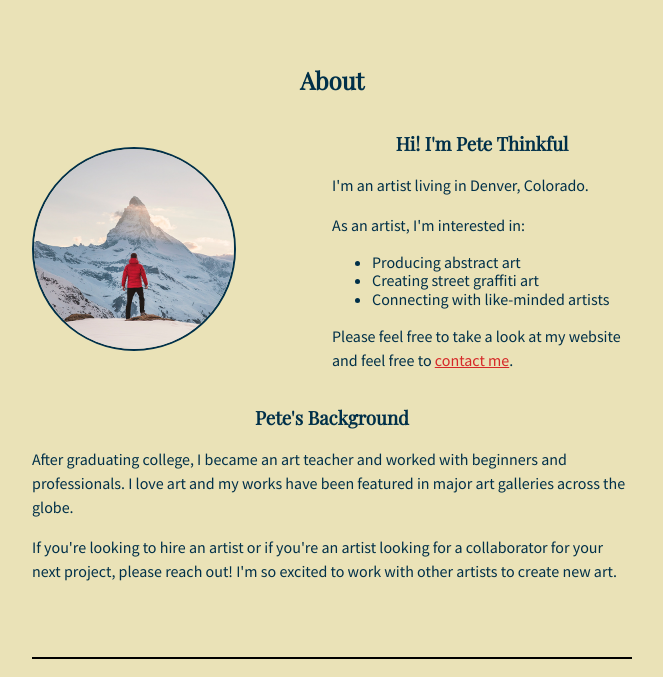
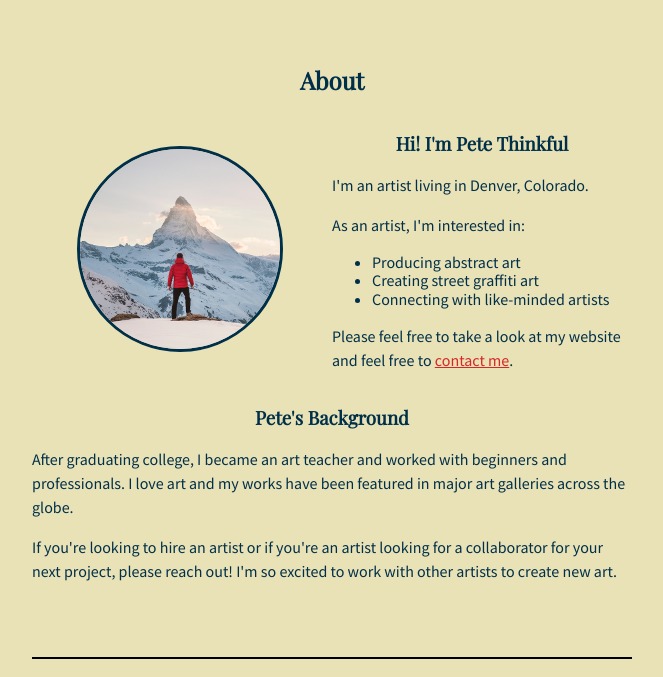
Before and after one commit to balexander85/pete-thinkful, a plain HTML site: page index.html in a window 1280 px wide. Shown: the part 123-800 px from the top of the page, without its empty margins (308-971 px from the left). Drawn offline with nearby package versions, Linux system fonts and the light colour scheme.

Commit message:
Improving layout of profile image like the screenshot

```diff
--- a/style.css
+++ b/style.css
@@ -62,8 +62,9 @@ img {
 }
 
 .image-circle {
-  border: 2px solid #003049;
+  border: 3px solid #003049;
   border-radius: 50%;
+  margin-left: 45px;
 }
 
 /* Footer */
```
